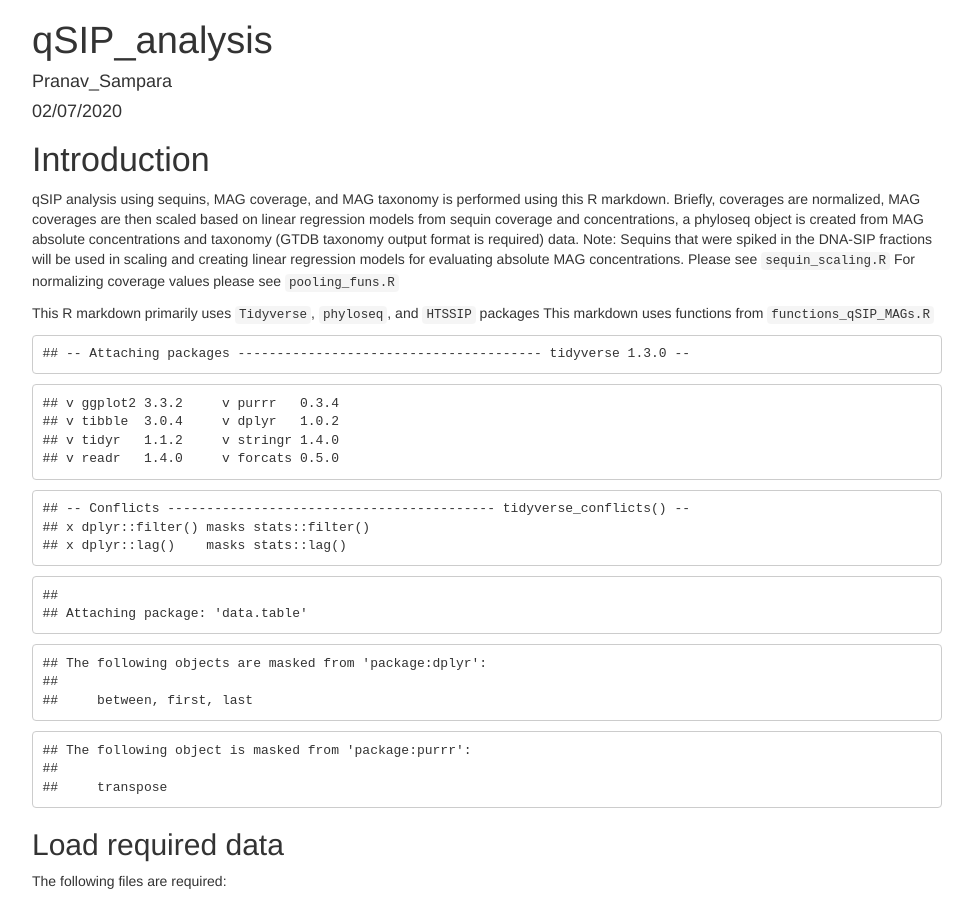
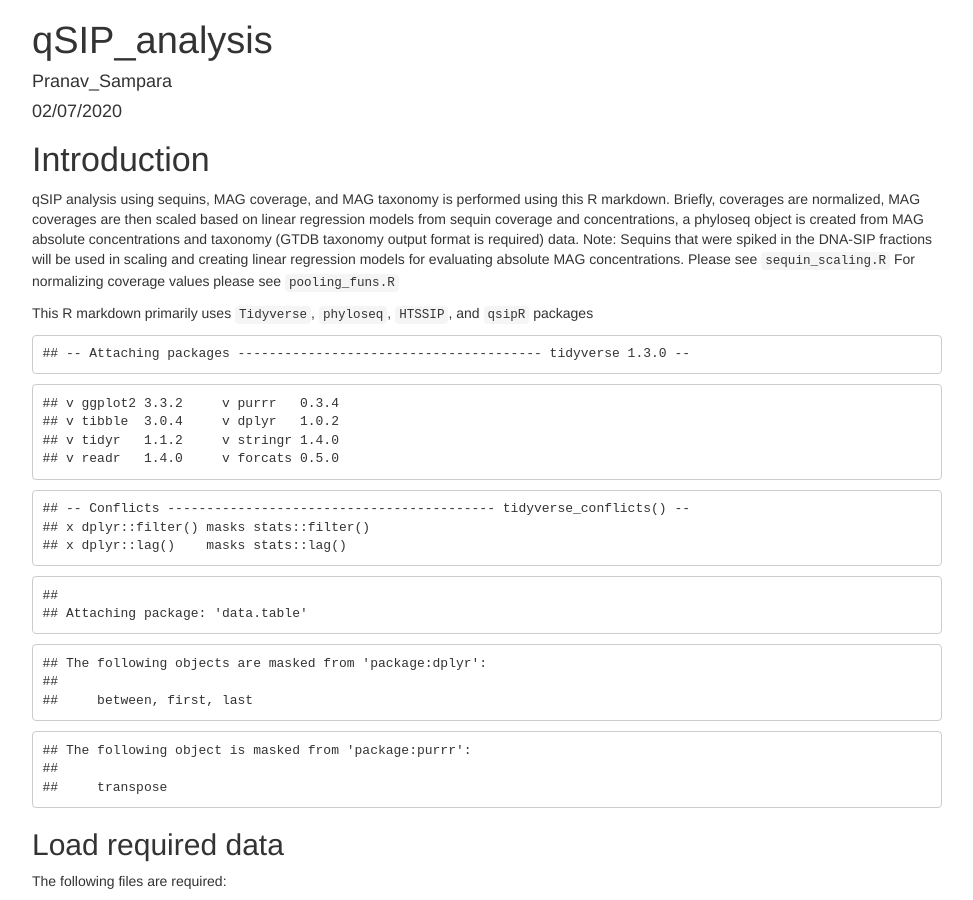
Before and after one commit to psampara/qsipR, a Jekyll site: the page pages/qSIP_analysis.html, which Jekyll copies as it is, in a window 1280 px wide and 900 px high. Shown: the whole window, without its empty margins (153-1126 px from the left). Built offline with Jekyll 4.4.1, drawn with Linux system fonts in a browser that asks for light colours.

Commit message:
updated qSIP_analysis markdown

````diff
--- a/pages/qSIP_analysis.html
+++ b/pages/qSIP_analysis.html
@@ -421,7 +421,7 @@ summary {
 <div id="introduction" class="section level1">
 <h1>Introduction</h1>
 <p>qSIP analysis using sequins, MAG coverage, and MAG taxonomy is performed using this R markdown. Briefly, coverages are normalized, MAG coverages are then scaled based on linear regression models from sequin coverage and concentrations, a phyloseq object is created from MAG absolute concentrations and taxonomy (GTDB taxonomy output format is required) data.  Note: Sequins that were spiked in the DNA-SIP fractions will be used in scaling and creating linear regression models for evaluating absolute MAG concentrations. Please see <code>sequin_scaling.R</code>  For normalizing coverage values please see <code>pooling_funs.R</code> </p>
-<p>This R markdown primarily uses <code>Tidyverse</code>, <code>phyloseq</code>, and <code>HTSSIP</code> packages  This markdown uses functions from <code>functions_qSIP_MAGs.R</code> </p>
+<p>This R markdown primarily uses <code>Tidyverse</code>, <code>phyloseq</code>, <code>HTSSIP</code>, and <code>qsipR</code> packages </p>
 <pre><code>## -- Attaching packages --------------------------------------- tidyverse 1.3.0 --</code></pre>
 <pre><code>## v ggplot2 3.3.2     v purrr   0.3.4
 ## v tibble  3.0.4     v dplyr   1.0.2
--- a/qSIP_analysis.rmd
+++ b/qSIP_analysis.rmd
@@ -17,8 +17,8 @@ qSIP analysis using sequins, MAG coverage, and MAG taxonomy is performed using t
 Note: Sequins that were spiked in the DNA-SIP fractions will be used in scaling and creating linear regression models for evaluating absolute MAG concentrations. Please see `sequin_scaling.R` \n
 For normalizing coverage values please see `pooling_funs.R` \n
 
-This R markdown primarily uses `Tidyverse`, `phyloseq`, and `HTSSIP` packages \n
-This markdown uses functions from `functions_qSIP_MAGs.R` \n
+This R markdown primarily uses `Tidyverse`, `phyloseq`, `HTSSIP`, and `qsipR` packages \n
+
 ```{r Load libraries}
 #Load required libraries
 library(tidyverse)
````
Also changed, not shown: 1 other file.
